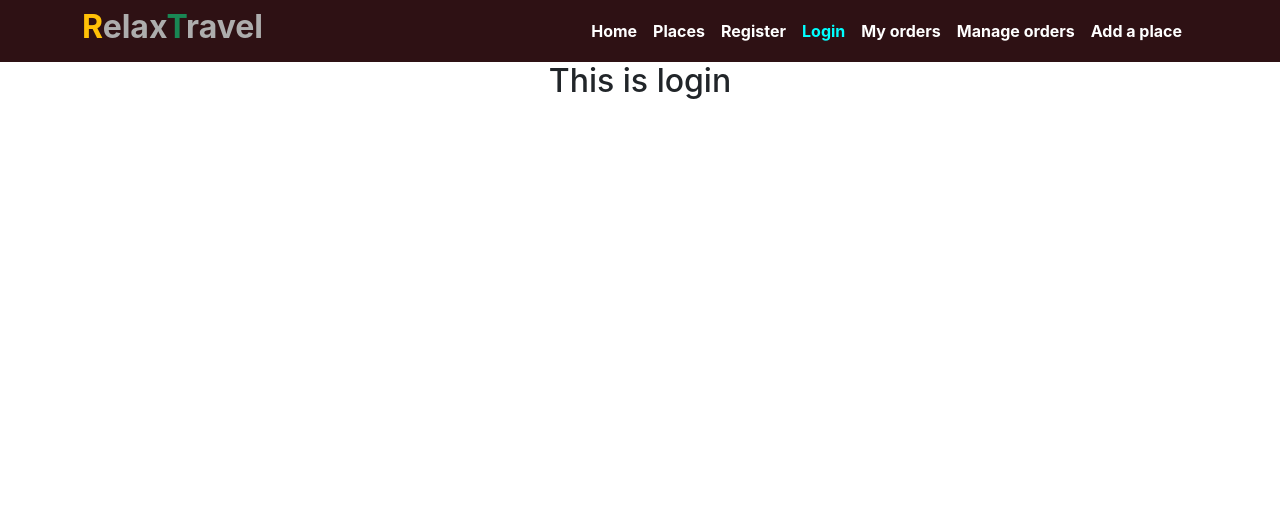
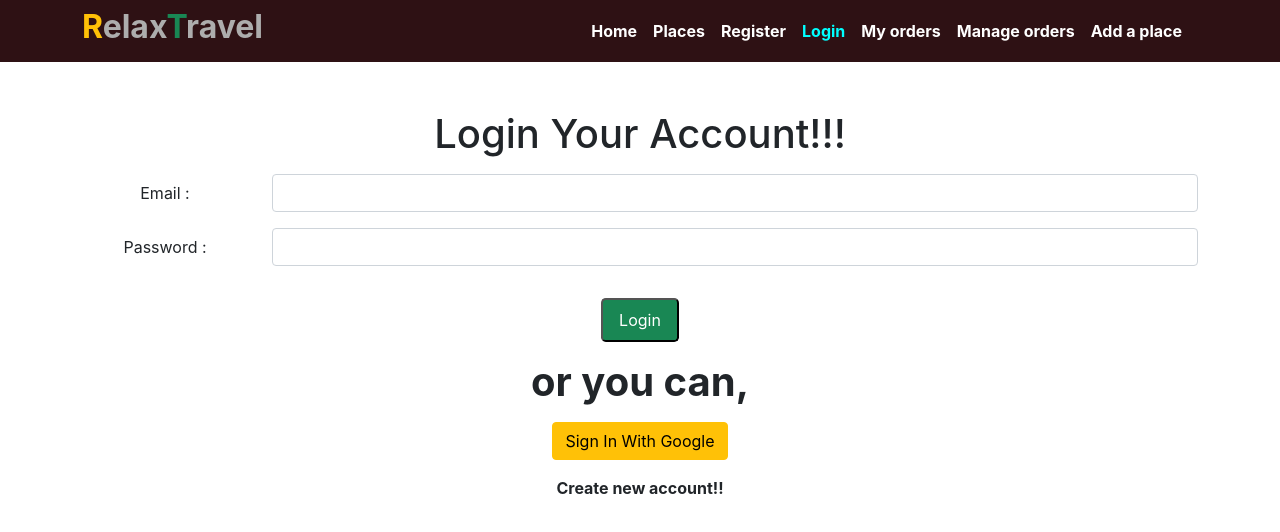
Before and after one commit to prantobiswas321/tourism-site, a React (Create React App) app: page /login in a window 1280 px wide. Shown: the top 532 px of the page. Built offline with nearby package versions, Linux system fonts and the light colour scheme.

Commit message:
firebase config added

```diff
--- a/package.json
+++ b/package.json
@@ -6,6 +6,7 @@
     "@testing-library/jest-dom": "^5.14.1",
     "@testing-library/react": "^11.2.7",
     "@testing-library/user-event": "^12.8.3",
+    "firebase": "^9.2.0",
     "react": "^17.0.2",
     "react-dom": "^17.0.2",
     "react-router-dom": "^5.3.0",
--- a/src/components/Login/Login.js
+++ b/src/components/Login/Login.js
@@ -1,10 +1,41 @@
 import React from 'react';
+import { NavLink } from 'react-router-dom';
 import './Login.css';
 
 const Login = () => {
     return (
-        <div>
-            <h2>This is login</h2>
+        <div className='container'>
+            <div className="col my-auto">
+                <h1 className="textColor mt-5">Login Your Account!!!</h1>
+
+                <form className='mt-3'>
+                    <div className="row mb-3">
+                        <label htmlFor="inputEmail3" className="col-sm-2 col-form-label">Email :</label>
+                        <div className="col-sm-10">
+                            <input type="email" className="form-control" id="inputEmail3" required />
+                        </div>
+                    </div>
+                    <div className="row mb-3">
+                        <label htmlFor="inputPassword3" className="col-sm-2 col-form-label">Password :</label>
+                        <div className="col-sm-10">
+                            <input type="password" className="form-control" id="inputPassword3" required />
+                        </div>
+                    </div>
+                    <div className="ms-2 row mb-3">
+                        {/* {error} */}
+                    </div>
+                    <input type="submit" value="Login" className="bg-success px-3 py-2 rounded-3 text-white" />
+                </form>
+
+                <h1 className="my-3 textColor fw-bold">or you can,</h1>
+
+                <button className="btn btn-warning" >Sign In With Google</button>
+
+                <NavLink className="text-decoration-none fw-bold" to="/register">
+                    <p className="pt-3 text-dark fw-bold">Create new account!!</p>
+                </NavLink>
+
+            </div>
         </div>
     );
 };
--- a/src/components/PlaceOrder/PlaceOrder.js
+++ b/src/components/PlaceOrder/PlaceOrder.js
@@ -1,5 +1,6 @@
 import React, { useEffect, useState } from 'react';
 import { useParams } from 'react-router';
+import { Link } from 'react-router-dom';
 import './PlaceOrder.css';
 
 const PlaceOrder = () => {
@@ -12,6 +13,7 @@ const PlaceOrder = () => {
             .then(data => setPlaces(data))
     }, [])
     const detail = places.find(single => single.id === parseInt(id));
+    const url = `/myOrders`;
     return (
         <div className='bg-secondary'>
             <div className="py-5 text-white">
@@ -19,6 +21,10 @@ const PlaceOrder = () => {
                 <h1 className="mt-3">Name: {detail?.name}</h1>
                 <h4 className="mx-5 px-5">Description: {detail?.description}</h4>
                 <h4>Cost: ${detail?.cost}</h4>
+                {/* <button className='btn btn-danger'>Confirm Order</button> */}
+                <Link to={url}>
+                    <button className='btn btn-danger'>Confirm Order</button>
+                </Link>
             </div>
         </div>
     );
--- a/src/components/Places/Places.js
+++ b/src/components/Places/Places.js
@@ -13,6 +13,13 @@ const Places = () => {
 
     return (
         <div>
+            {
+                places ? <div class="d-flex justify-content-center">
+                    <div class="spinner-border" role="status">
+                        <span class="visually-hidden">Loading...</span>
+                    </div>
+                </div>
+                    :
                     <div className="row row-cols-1 row-cols-md-2 row-cols-lg-3 g-3 mb-5">
                         {
                             places.map(place => <Place
@@ -21,6 +28,7 @@ const Places = () => {
                             ></Place>)
                         }
                     </div>
+            }
         </div>
     );
 };
--- a/src/components/Register/Register.js
+++ b/src/components/Register/Register.js
@@ -1,10 +1,38 @@
 import React from 'react';
+import { NavLink } from 'react-router-dom';
 import './Register.css';
 
 const Register = () => {
     return (
-        <div>
-            <h2>Register</h2>
+        <div className='container'>
+            <div className="col my-auto">
+                <h1 className="textColor mt-5">Create Your Account!!!</h1>
+
+                <form className='mt-3'>
+                    <div className="row mb-3">
+                        <label htmlFor="inputEmail3" className="col-sm-2 col-form-label">Email :</label>
+                        <div className="col-sm-10">
+                            <input type="email" className="form-control" id="inputEmail3" required />
+                        </div>
+                    </div>
+                    <div className="row mb-3">
+                        <label htmlFor="inputPassword3" className="col-sm-2 col-form-label">Password :</label>
+                        <div className="col-sm-10">
+                            <input type="password" className="form-control" id="inputPassword3" required />
+                        </div>
+                    </div>
+
+                    <div className="row mb-3">
+                        {/* {error} */}
+                    </div>
+
+                    <input type="submit" value="Register" className="bg-success px-3 py-2 rounded-3 text-white" />
+
+                    <NavLink className="text-decoration-none" to="/login">
+                        <p className="pt-5 fw-bold text-dark">If you already have An Account?</p>
+                    </NavLink>
+                </form>
+            </div>
         </div>
     );
 };
```
Also changed, not shown: src/components/firebasConfig/firebase.config.js (added, +10 -0 lines), src/components/firebasConfig/firebase.init.js (added, +8 -0 lines), 1 other file (tests, documents, lock files or other folders). Lines whose indentation alone changed are shown as unchanged.
